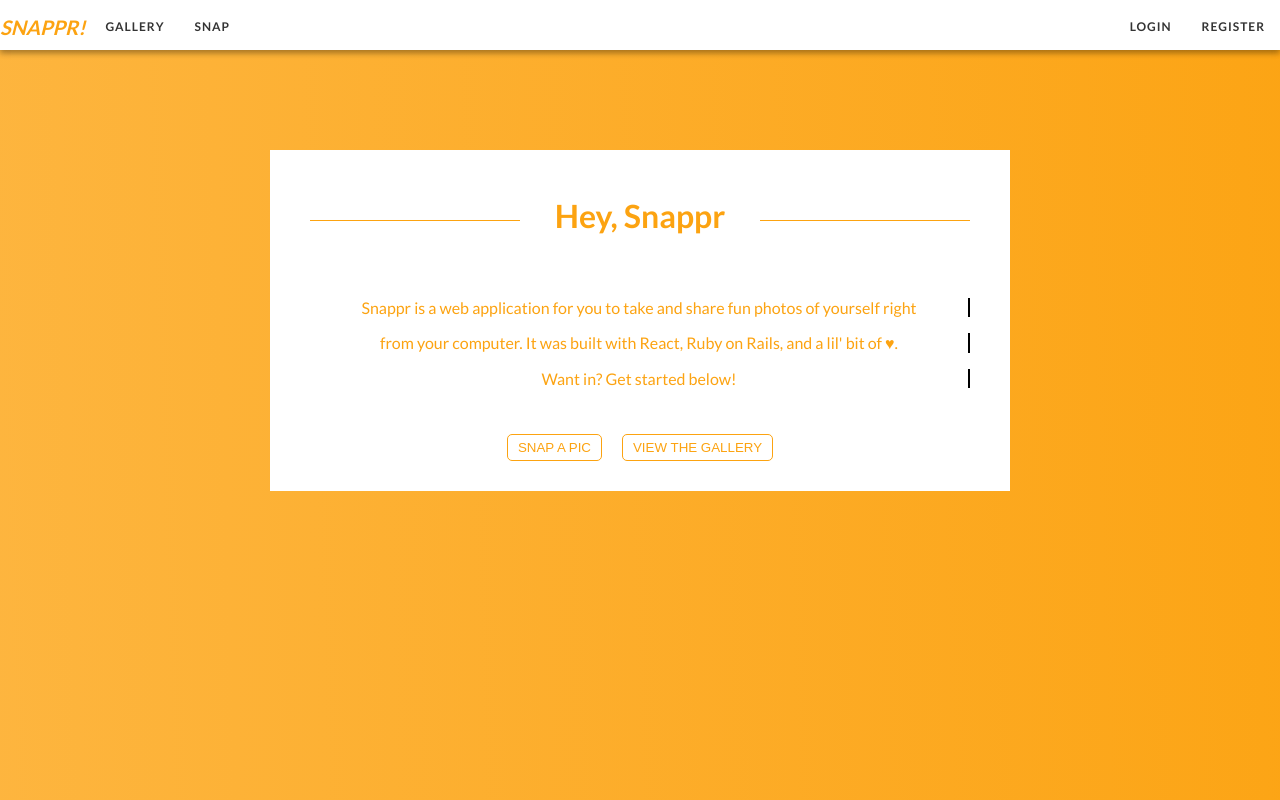
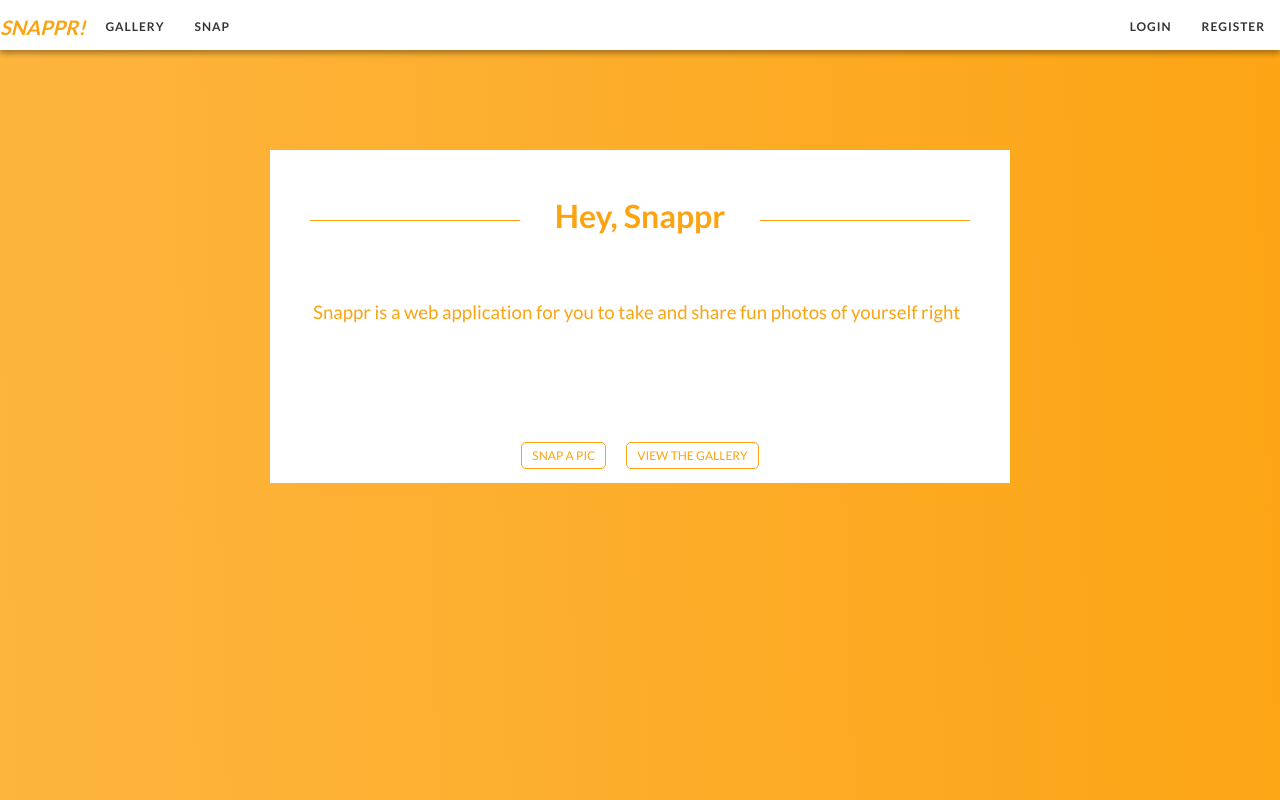
Before and after one commit to stephdfung/snappr, a React (Create React App) app in the folder snappr-react/: page / in a window 1280 px wide. Built offline with nearby package versions, Linux system fonts and the light colour scheme.

Commit message:
Add typing effect to landing page

```diff
--- a/snappr-react/src/App.css
+++ b/snappr-react/src/App.css
@@ -115,47 +115,131 @@ hr {
 .p-container {
   padding: 20px;
   text-align: center;
-  font-size: 12pt;
 }
 
-.p-container > p:nth-child(1)  {
+.p-container p{
+  font-size: 14pt;
+  width: 35em;
+  white-space: nowrap;
   overflow: hidden;
-  border-right: .15em solid #000;
-  white-space: nowrap;
-  animation:
-    typing 3.5s steps(40, end),
-    blink-caret .75s step-end infinite;
+  -webkit-animation: type 5s steps(40, end);
+  animation: type 5s steps(40, end);
 }
 
-.p-container > p:nth-child(2)  {
+.p-container p:nth-child(2) {
+  white-space: nowrap;
   overflow: hidden;
-  border-right: .15em solid #000;
-  white-space: nowrap;
-  animation:
-    typing 3.5s steps(40, end),
-    blink-caret .75s step-end infinite;
+  opacity: 0;
+  -webkit-animation: type 5s steps(40, end);
+  animation: type2 5s steps(40, end);
+  -webkit-animation-delay: 5s;
+  animation-delay: 5s;
+  -webkit-animation-fill-mode: forwards;
+  animation-fill-mode: forwards;
 }
 
-.p-container > p:nth-child(3)  {
+.p-container p:nth-child(3) {
+  white-space: nowrap;
   overflow: hidden;
-  border-right: .15em solid #000;
-  white-space: nowrap;
-  animation:
-    typing 3.5s steps(40, end),
-    blink-caret .75s step-end infinite;
+  opacity: 0;
+  -webkit-animation: type 5s steps(40, end);
+  animation: type3 5s steps(40, end);
+  -webkit-animation-delay: 10s;
+  animation-delay: 10s;
+  -webkit-animation-fill-mode: forwards;
+  animation-fill-mode: forwards;
 }
 
-@keyframes typing {
-  from {width: 0}
-  to {width: 100%}
+@keyframes type {
+  from {
+    width: 0;
+  }
 }
 
-@keyframes blink-caret {
-  from, to {border-color: transparent}
-  50% {border-color: #000}
+@-webkit-keyframes type {
+  from {
+    width: 0;
+  }
 }
 
-.hero-buttons > button {
+span {
+  animation: blink 1s infinite;
+}
+
+@keyframes type2 {
+  0% {
+    width: 0;
+  }
+  from {
+    opacity: 0;
+  }
+  1% {
+    opacity: 1;
+  }
+  to {
+    opacity: 1;
+  }
+  100% {
+    opacity: 1;
+  }
+}
+
+@-webkit-keyframes type2 {
+  0% {
+    width: 0;
+  }
+  from {
+    opacity: 0;
+  }
+  1% {
+    opacity: 1;
+  }
+  to {
+    opacity: 1;
+  }
+  100% {
+    opacity: 1;
+  }
+}
+
+@keyframes type3 {
+  0% {
+    width: 0;
+  }
+  from {
+    opacity: 0;
+  }
+  1% {
+    opacity: 1;
+  }
+  to {
+    opacity: 1;
+  }
+  100% {
+    opacity: 1;
+  }
+}
+
+@-webkit-keyframes type3 {
+  0% {
+    width: 0;
+  }
+  from {
+    opacity: 0;
+  }
+  1% {
+    opacity: 1;
+  }
+  to {
+    opacity: 1;
+  }
+  100% {
+    opacity: 1;
+  }
+}
+
+
+.hero-buttons a {
   border: 1px solid #FCA311;
   border-radius: 5px;
   background-color: #fff;
@@ -163,6 +247,13 @@ hr {
   text-transform: uppercase;
   padding: 5px 10px 5px 10px;
   margin: 10px;
+  font-size: 12px;
+}
+
+.hero-buttons a:hover {
+  background-color: #FCA311;
+  color: #fff;
+  transition: 1s ease;
 }
 
 .gallery-container {
@@ -191,7 +282,11 @@ hr {
 }
 
 .gallery-pic-container:hover {
-  margin: 0;
+  box-shadow: 0 2px 4px rgba(0,0,0,0.30), 0 7px 10px rgba(0,0,0,0.30);
+}
+
+.gallery-img:hover{
+  filter:
 }
 
 video#video, img#photo {
--- a/snappr-react/src/Components/Landing.js
+++ b/snappr-react/src/Components/Landing.js
@@ -28,8 +28,8 @@ class Landing extends Component {
               <p>Want in? Get started below!</p>
            </div>
           <div className="hero-buttons">
-            <button>Snap a pic</button>
-            <button>View the gallery</button>
+            <Link to={`/snap`}>Snap a pic</Link>
+            <Link to={`/gallery`}>View the gallery</Link>
           </div>
         </div>
       </div>
```
